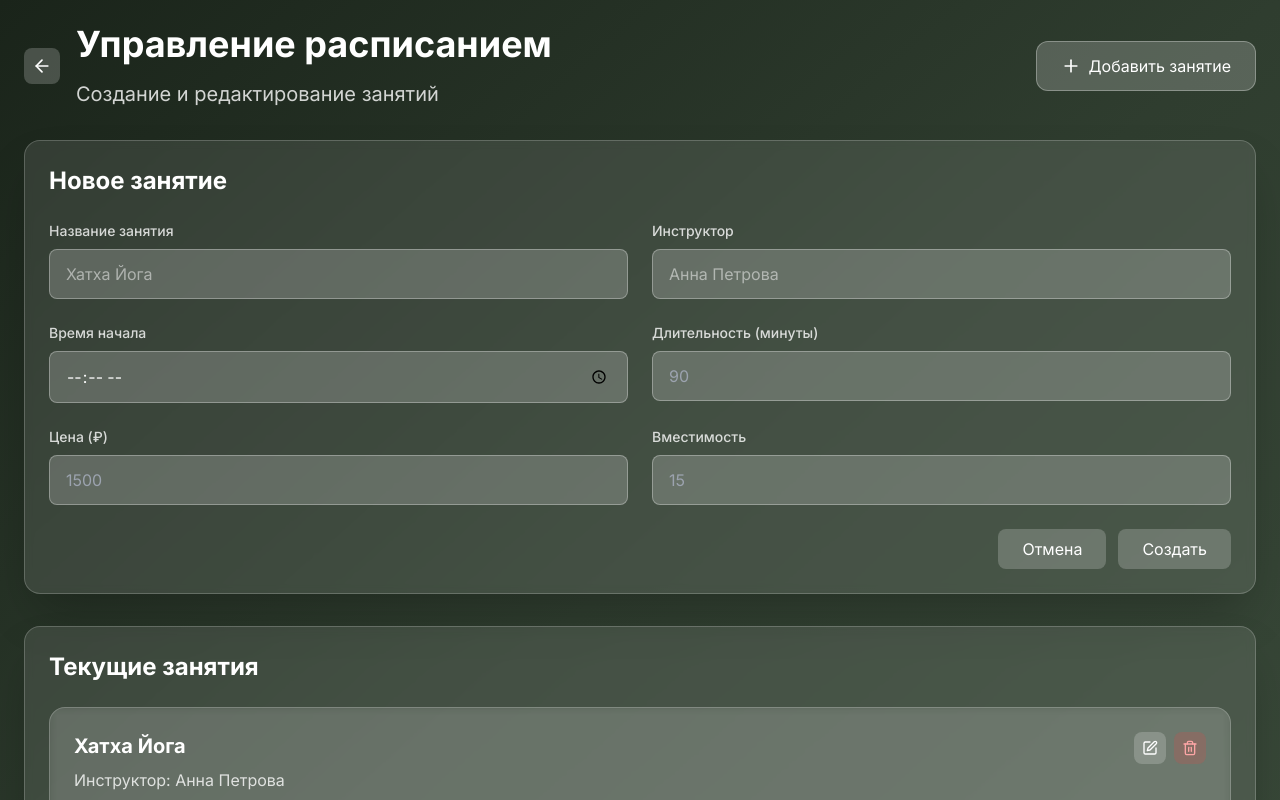
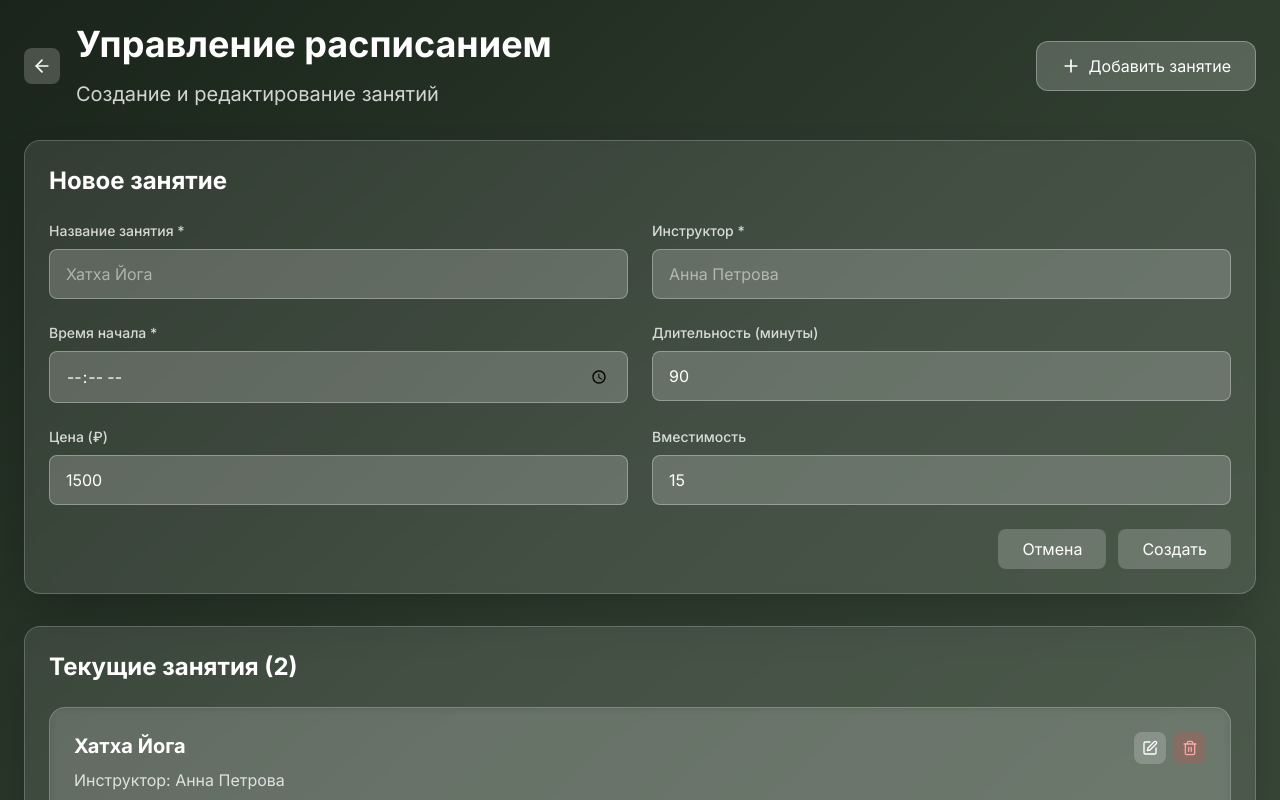
Before and after one commit to Ambaklya/vnutri-yoga, a React (Create React App) app in the folder client/: page /admin/schedule in a window 1280 px wide. Both pictures are taken after a click on the button "Добавить занятие". Shown: the top 800 px of the page. Built offline with nearby package versions, Linux system fonts and the light colour scheme; no server answers.

Commit message:
Fix create button functionality in schedule management

```diff
--- a/client/src/components/Admin/ScheduleManagement.tsx
+++ b/client/src/components/Admin/ScheduleManagement.tsx
@@ -3,6 +3,100 @@ import { Plus, Edit, Trash2, ArrowLeft } from 'lucide-react';
 
 const ScheduleManagement: React.FC = () => {
   const [showForm, setShowForm] = useState(false);
+  const [schedules, setSchedules] = useState([
+    {
+      id: '1',
+      name: 'Хатха Йога',
+      instructor: 'Анна Петрова',
+      time: '09:00',
+      duration: 90,
+      price: 1500,
+      capacity: 15,
+      currentBookings: 8,
+      maxBookings: 15,
+      level: 'Начинающий',
+      location: 'Зал 1',
+      isActive: true
+    },
+    {
+      id: '2',
+      name: 'Виньяса Флоу',
+      instructor: 'Михаил Сидоров',
+      time: '18:30',
+      duration: 75,
+      price: 1800,
+      capacity: 12,
+      currentBookings: 10,
+      maxBookings: 12,
+      level: 'Средний',
+      location: 'Зал 2',
+      isActive: true
+    }
+  ]);
+  const [formData, setFormData] = useState({
+    name: '',
+    instructor: '',
+    time: '',
+    duration: 90,
+    price: 1500,
+    capacity: 15
+  });
+
+  const handleInputChange = (e: React.ChangeEvent<HTMLInputElement>) => {
+    const { name, value } = e.target;
+    setFormData(prev => ({
+      ...prev,
+      [name]: name === 'duration' || name === 'price' || name === 'capacity' ? parseInt(value) : value
+    }));
+  };
+
+  const handleSubmit = (e: React.FormEvent) => {
+    e.preventDefault();
+
+    if (!formData.name || !formData.instructor || !formData.time) {
+      alert('Пожалуйста, заполните все обязательные поля');
+      return;
+    }
+
+    const newSchedule = {
+      id: Date.now().toString(),
+      ...formData,
+      currentBookings: 0,
+      maxBookings: formData.capacity,
+      level: 'Начинающий',
+      location: 'Зал 1',
+      isActive: true
+    };
+
+    setSchedules(prev => [...prev, newSchedule]);
+
+    // Сбрасываем форму
+    setFormData({
+      name: '',
+      instructor: '',
+      time: '',
+      duration: 90,
+      price: 1500,
+      capacity: 15
+    });
+
+    // Скрываем форму
+    setShowForm(false);
+
+    alert('Занятие успешно создано!');
+  };
+
+  const resetForm = () => {
+    setFormData({
+      name: '',
+      instructor: '',
+      time: '',
+      duration: 90,
+      price: 1500,
+      capacity: 15
+    });
+    setShowForm(false);
+  };
 
   return (
     <div className="min-h-screen bg-gradient-to-br from-primary-950 via-primary-900 to-primary-800 p-6">
@@ -32,36 +126,48 @@ const ScheduleManagement: React.FC = () => {
 
         {/* Форма добавления */}
         {showForm && (
-          <div className="bg-white/10 backdrop-blur-sm rounded-2xl shadow-2xl p-6 mb-8 border border-white/20">
+          <form onSubmit={handleSubmit} className="bg-white/10 backdrop-blur-sm rounded-2xl shadow-2xl p-6 mb-8 border border-white/20">
             <h3 className="text-2xl font-bold text-white mb-6">Новое занятие</h3>
             <div className="grid grid-cols-1 md:grid-cols-2 gap-6">
               <div>
                 <label className="block text-sm font-medium text-white/80 mb-2">
-                  Название занятия
+                  Название занятия *
                 </label>
                 <input
                   type="text"
+                  name="name"
+                  value={formData.name}
+                  onChange={handleInputChange}
                   className="w-full px-4 py-3 bg-white/20 border border-white/30 rounded-lg focus:ring-2 focus:ring-white/50 focus:border-transparent text-white placeholder-white/50"
                   placeholder="Хатха Йога"
+                  required
                 />
               </div>
               <div>
                 <label className="block text-sm font-medium text-white/80 mb-2">
-                  Инструктор
+                  Инструктор *
                 </label>
                 <input
                   type="text"
+                  name="instructor"
+                  value={formData.instructor}
+                  onChange={handleInputChange}
                   className="w-full px-4 py-3 bg-white/20 border border-white/30 rounded-lg focus:ring-2 focus:ring-white/50 focus:border-transparent text-white placeholder-white/50"
                   placeholder="Анна Петрова"
+                  required
                 />
               </div>
               <div>
                 <label className="block text-sm font-medium text-white/80 mb-2">
-                  Время начала
+                  Время начала *
                 </label>
                 <input
                   type="time"
+                  name="time"
+                  value={formData.time}
+                  onChange={handleInputChange}
                   className="w-full px-4 py-3 bg-white/20 border border-white/30 rounded-lg focus:ring-2 focus:ring-white/50 focus:border-transparent text-white"
+                  required
                 />
               </div>
               <div>
@@ -70,8 +176,13 @@ const ScheduleManagement: React.FC = () => {
                 </label>
                 <input
                   type="number"
+                  name="duration"
+                  value={formData.duration}
+                  onChange={handleInputChange}
                   className="w-full px-4 py-3 bg-white/20 border border-white/30 rounded-lg focus:ring-2 focus:ring-white/50 focus:border-transparent text-white"
                   placeholder="90"
+                  min="30"
+                  max="180"
                 />
               </div>
               <div>
@@ -80,8 +191,12 @@ const ScheduleManagement: React.FC = () => {
                 </label>
                 <input
                   type="number"
+                  name="price"
+                  value={formData.price}
+                  onChange={handleInputChange}
                   className="w-full px-4 py-3 bg-white/20 border border-white/30 rounded-lg focus:ring-2 focus:ring-white/50 focus:border-transparent text-white"
                   placeholder="1500"
+                  min="0"
                 />
               </div>
               <div>
@@ -90,47 +205,66 @@ const ScheduleManagement: React.FC = () => {
                 </label>
                 <input
                   type="number"
+                  name="capacity"
+                  value={formData.capacity}
+                  onChange={handleInputChange}
                   className="w-full px-4 py-3 bg-white/20 border border-white/30 rounded-lg focus:ring-2 focus:ring-white/50 focus:border-transparent text-white"
                   placeholder="15"
+                  min="1"
+                  max="50"
                 />
               </div>
             </div>
             <div className="flex justify-end space-x-3 pt-6">
               <button
-                onClick={() => setShowForm(false)}
+                type="button"
+                onClick={resetForm}
                 className="px-6 py-2 bg-white/20 text-white rounded-lg hover:bg-white/30 transition-all"
               >
                 Отмена
               </button>
-              <button className="px-6 py-2 bg-white/20 text-white rounded-lg hover:bg-white/30 transition-all">
+              <button
+                type="submit"
+                className="px-6 py-2 bg-white/20 text-white rounded-lg hover:bg-white/30 transition-all"
+              >
                 Создать
               </button>
             </div>
-          </div>
+          </form>
         )}
 
         {/* Список занятий */}
         <div className="bg-white/10 backdrop-blur-sm rounded-2xl shadow-2xl p-6 border border-white/20">
-          <h3 className="text-2xl font-bold text-white mb-6">Текущие занятия</h3>
+          <h3 className="text-2xl font-bold text-white mb-6">Текущие занятия ({schedules.length})</h3>
 
-          {/* Пример занятия */}
-          <div className="bg-white/10 backdrop-blur-sm rounded-2xl p-6 border border-white/20 mb-4">
+          {schedules.length === 0 ? (
+            <div className="text-center py-12">
+              <p className="text-white/70 text-lg">Занятия не найдены</p>
+              <p className="text-white/50 text-sm mt-2">Создайте первое занятие, нажав кнопку "Добавить занятие"</p>
+            </div>
+          ) : (
+            schedules.map((schedule) => (
+              <div key={schedule.id} className="bg-white/10 backdrop-blur-sm rounded-2xl p-6 border border-white/20 mb-4">
                 <div className="flex justify-between items-start">
                   <div>
-                <h4 className="text-xl font-bold text-white mb-2">Хатха Йога</h4>
-                <p className="text-white/80 mb-2">Инструктор: Анна Петрова</p>
+                    <h4 className="text-xl font-bold text-white mb-2">{schedule.name}</h4>
+                    <p className="text-white/80 mb-2">Инструктор: {schedule.instructor}</p>
                     <div className="flex items-center space-x-6 text-white/60">
-                  <span>🕘 09:00 (90 мин)</span>
-                  <span>📍 Зал 1</span>
-                  <span>👥 8/15</span>
-                  <span>💰 1500 ₽</span>
+                      <span>🕘 {schedule.time} ({schedule.duration} мин)</span>
+                      <span>📍 {schedule.location}</span>
+                      <span>👥 {schedule.currentBookings}/{schedule.maxBookings}</span>
+                      <span>💰 {schedule.price} ₽</span>
                     </div>
                     <div className="mt-2">
                       <span className="px-3 py-1 bg-white/20 text-white rounded-full text-sm font-medium border border-white/30">
-                    Начинающий
+                        {schedule.level}
                       </span>
-                  <span className="ml-2 px-3 py-1 bg-green-500/20 text-green-300 rounded-full text-sm font-medium border border-green-500/30">
-                    Активно
+                      <span className={`ml-2 px-3 py-1 rounded-full text-sm font-medium border ${
+                        schedule.isActive
+                          ? 'bg-green-500/20 text-green-300 border-green-500/30'
+                          : 'bg-red-500/20 text-red-300 border-red-500/30'
+                      }`}>
+                        {schedule.isActive ? 'Активно' : 'Неактивно'}
                       </span>
                     </div>
                   </div>
@@ -138,43 +272,21 @@ const ScheduleManagement: React.FC = () => {
                     <button className="p-2 bg-white/20 text-white rounded-lg hover:bg-white/30 transition-all">
                       <Edit size={16} />
                     </button>
-                <button className="p-2 bg-red-500/20 text-red-300 rounded-lg hover:bg-red-500/30 transition-all">
+                    <button
+                      onClick={() => {
+                        if (window.confirm('Вы уверены, что хотите удалить это занятие?')) {
+                          setSchedules(prev => prev.filter(s => s.id !== schedule.id));
+                        }
+                      }}
+                      className="p-2 bg-red-500/20 text-red-300 rounded-lg hover:bg-red-500/30 transition-all"
+                    >
                       <Trash2 size={16} />
                     </button>
                   </div>
                 </div>
               </div>
-
-          <div className="bg-white/10 backdrop-blur-sm rounded-2xl p-6 border border-white/20">
-            <div className="flex justify-between items-start">
-              <div>
-                <h4 className="text-xl font-bold text-white mb-2">Виньяса Флоу</h4>
-                <p className="text-white/80 mb-2">Инструктор: Михаил Сидоров</p>
-                <div className="flex items-center space-x-6 text-white/60">
-                  <span>🕘 18:30 (75 мин)</span>
-                  <span>📍 Зал 2</span>
-                  <span>👥 10/12</span>
-                  <span>💰 1800 ₽</span>
-                </div>
-                <div className="mt-2">
-                  <span className="px-3 py-1 bg-white/20 text-white rounded-full text-sm font-medium border border-white/30">
-                    Средний
-                  </span>
-                  <span className="ml-2 px-3 py-1 bg-green-500/20 text-green-300 rounded-full text-sm font-medium border border-green-500/30">
-                    Активно
-                  </span>
-                </div>
-              </div>
-              <div className="flex space-x-2">
-                <button className="p-2 bg-white/20 text-white rounded-lg hover:bg-white/30 transition-all">
-                  <Edit size={16} />
-                </button>
-                <button className="p-2 bg-red-500/20 text-red-300 rounded-lg hover:bg-red-500/30 transition-all">
-                  <Trash2 size={16} />
-                </button>
-                </div>
-            </div>
-          </div>
+            ))
+          )}
         </div>
       </div>
     </div>
```
Lines whose indentation alone changed are shown as unchanged.
